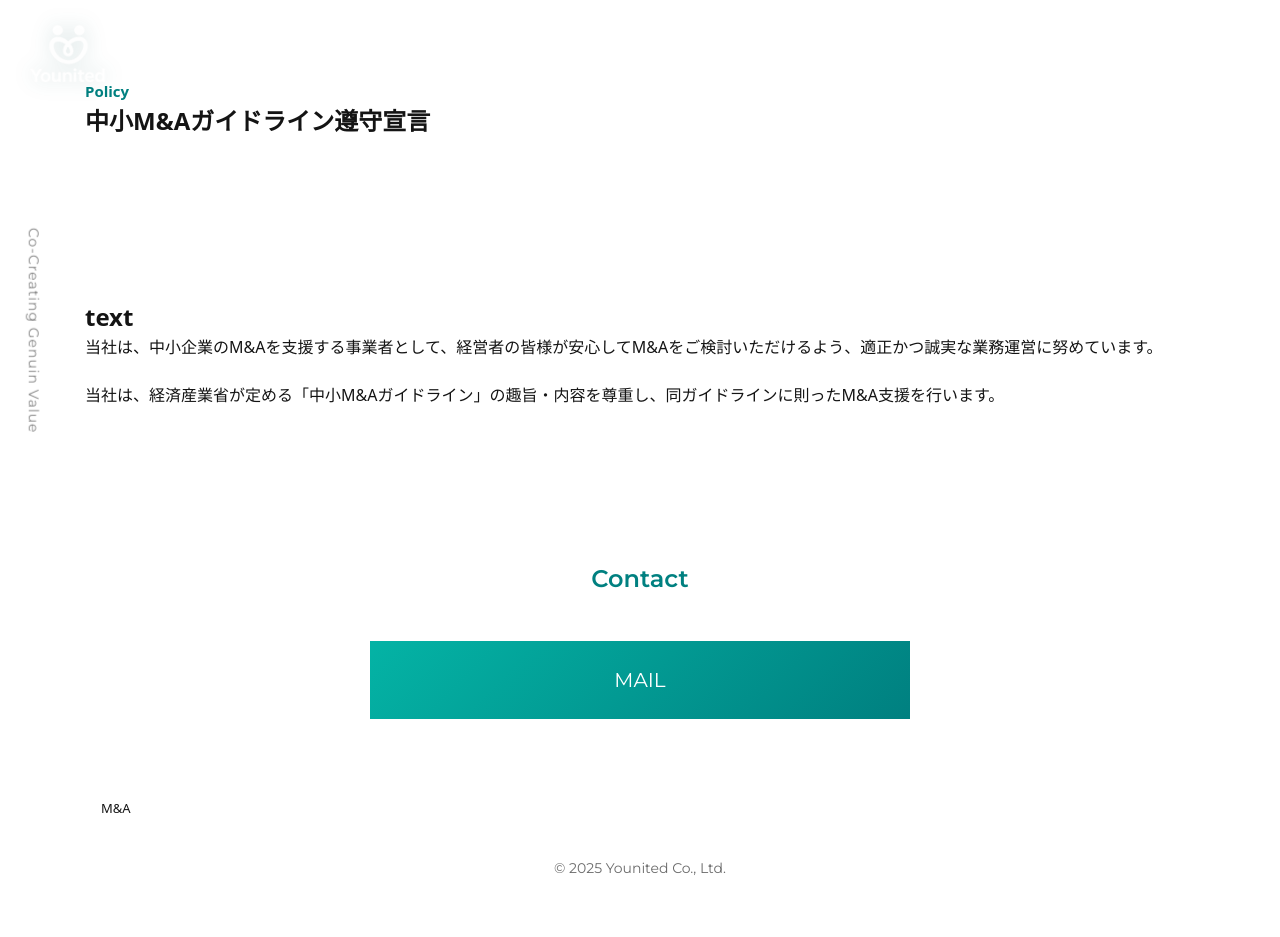
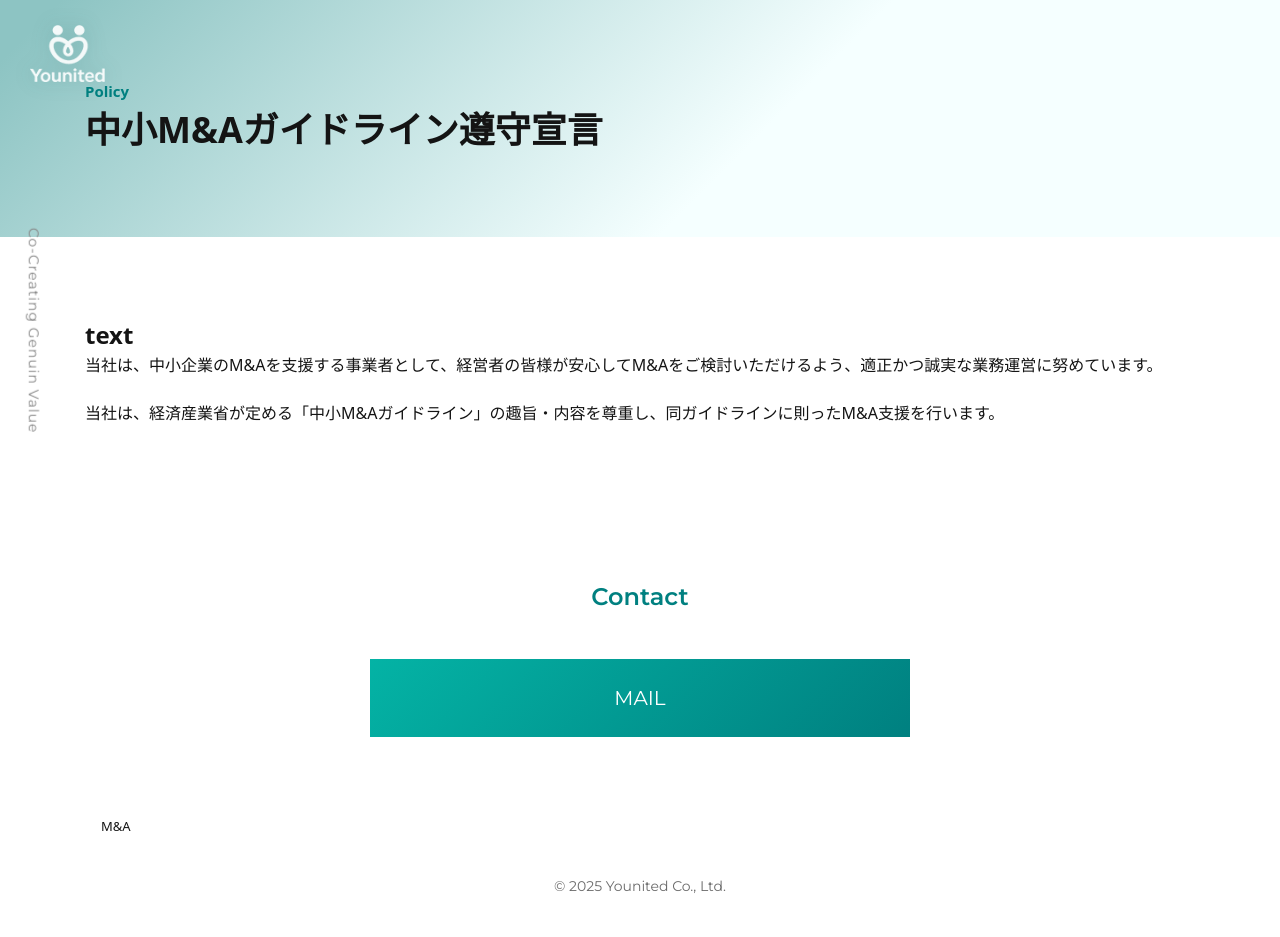
Before and after one commit to younitedit-coder/younited, a plain HTML site: page policy.html in a window 1280 px wide. Drawn offline with nearby package versions, Linux system fonts and the light colour scheme.

Commit message:
Add files via upload

```diff
--- a/css/page.css
+++ b/css/page.css
@@ -1,10 +1,11 @@
 @charset "utf-8";
 
 /* =============================================
- reset
+ page
 ============================================= */
-.section-main{
+.section-page-main{
     position: relative;
+    background: linear-gradient(135deg, #8DC4C3 4%, #f5ffff 59%);
 }
 .section-main::before{
     content: '';
@@ -21,3 +22,11 @@
     font-size: 15px;
     color: #008080;
 }
+@media screen and (min-width: 768px){
+
+}
+@media screen and (min-width: 1028px){
+    .page-main-ttl{
+        font-size: 36px;
+    }
+}
```
